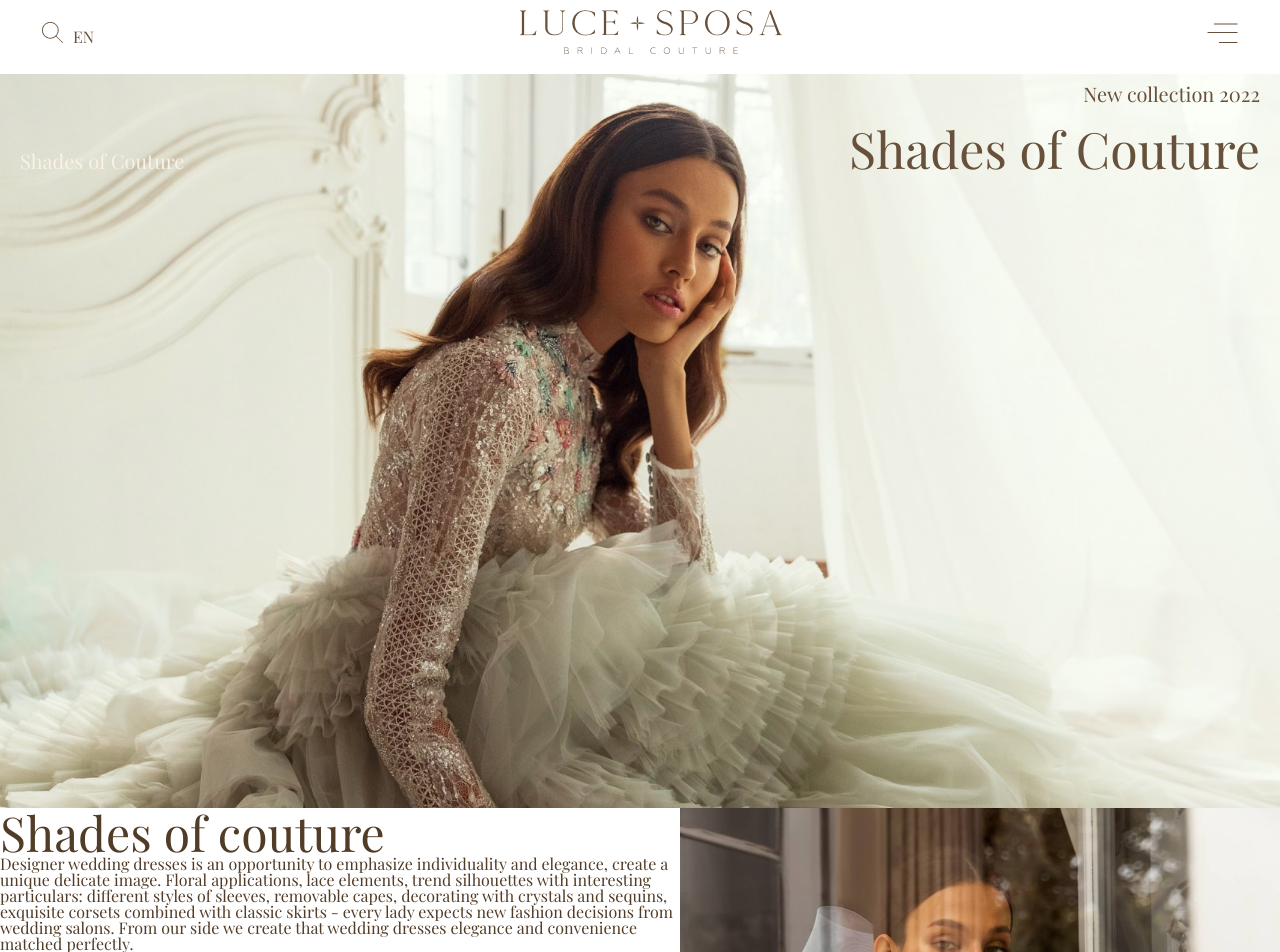
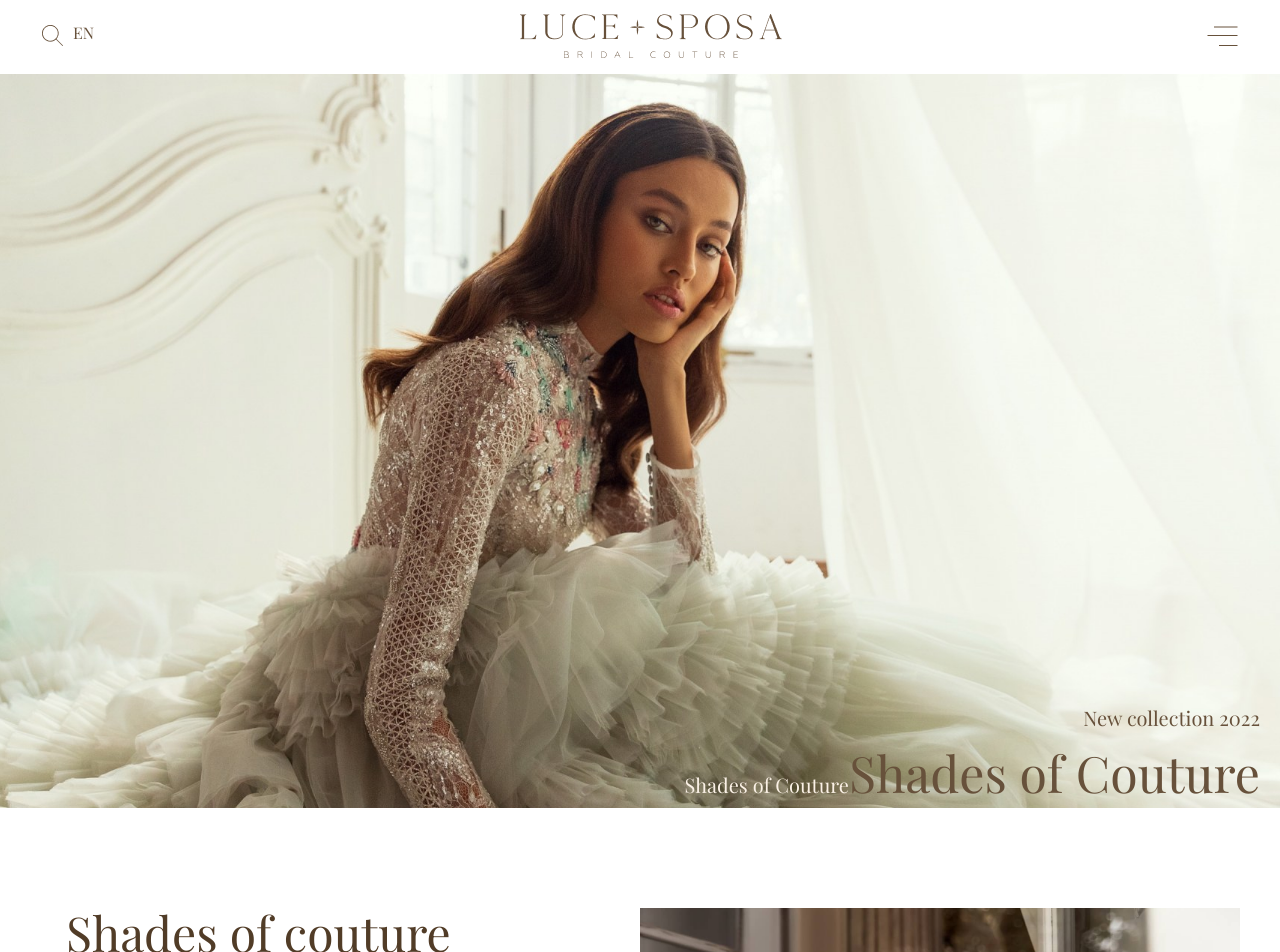
Before and after one commit to AmbeMO/luceSposa, a plain HTML site: page project/index.html in a window 1280 px wide. Shown: the top 952 px of the page. Drawn offline with nearby package versions, Linux system fonts and the light colour scheme.

Commit message:
fix nav almost end main-shades 1 hour

```diff
--- a/project/#source/css/nullstyle.scss
+++ b/project/#source/css/nullstyle.scss
@@ -20,5 +20,4 @@ blink { text-decoration: none; }
 nobr { white-space: normal; }
 button{cursor:pointer; border:none;}
 body *{ box-sizing: border-box;outline:none;
-	font-family: "Playfair Display";
 }
--- a/project/#source/css/style.scss
+++ b/project/#source/css/style.scss
@@ -1,11 +1,12 @@
 @import "nullstyle.scss";
 @import url('https://fonts.googleapis.com/css2?family=Playfair+Display&display=swap');
-@import url('https://fonts.googleapis.com/css2?family=Playfair+Display&display=swap');
+@import url('https://fonts.googleapis.com/css2?family=Open+Sans:wght@300&display=swap');
 .wrapper {
 	overflow: hidden;
 	min-height: 100%;
 	height: 100%;
 	background-color: #FBF1E6;
+	font-family: "Playfair Display";
 }
 .container {
 	max-width: 1850px;
@@ -21,7 +22,8 @@ nav{
 	height: 9.2vh;
 	display: flex;
 	justify-content: space-between;
-	line-height: 9.2vh;
+	align-items:center;
+
 	color:  #67513B;
 
 }
@@ -34,12 +36,15 @@ nav{
 	padding-left: 10px;
 }
 .nav__row-header {
-	padding: 10px;
+	align-items:center;
 }
 .nav__row-burger {
 	padding-right: 42px;
 }
 header{
+	display: flex;
+	align-items: flex-end;
+	justify-content:flex-end;
 	height: 91.8vh;
 	width: 100%;
 	background-image: url(../img/header.png);
@@ -70,32 +75,49 @@ header{
 			color: #FBF1E6;
 		}
 	}
-
 }
 main{
 	color: #513C27;
+	height: 100%;
+	width: 100%;
+
 }
 .main__row-shades {
+
 	display: flex;
+	padding: 100px 0px 0px 0px;
 }
-.main__row-shades-body {}
+.main__row-shades-body {
+	width: 50%;
+	max-width: 508px;
+	margin: 0 auto;
+}
 .main__row-shades-body-title {
 	font-size: 48px;
+	padding-bottom: 18px;
 }
 .main__row-shades-body-text {
-	font-family: 'Playfair Display', serif;
-	font-weight: 300;
+	font-family: 'Open Sans', sans-serif;
+	line-height: 27px;
 }
 .main__row-shades-body-slider {}
 .slider__row {}
 .slider__row-arrows {}
 .slider__row-line {}
 .slider__row-pages {}
-.main__row-shades-body-img {}
+.main__row-shades-body-img {
+
+}
+.main__row-shades-img{
+	width: 50%;
+}
 .main__row-golden {
 	display: flex;
+	width: 100%;
 }
-.main__row-golden-body {}
+.main__row-golden-body {
+
+}
 .main__row-golden-body-title {}
 .main__row-golden-body-text {}
 .main__row-golden-body-slider {}
--- a/project/index.html
+++ b/project/index.html
@@ -91,7 +91,9 @@
 							<img src="img/mainShades1.png" alt="">
 						</div>
 					</div>
+					<div class="main__row-shades-img">
 					<img src="img/mainShades2.png" alt="">
+					</div>
 				</div>
 
 				<div class="main__row-golden">
```
Also changed, not shown: project/css/style.css.
